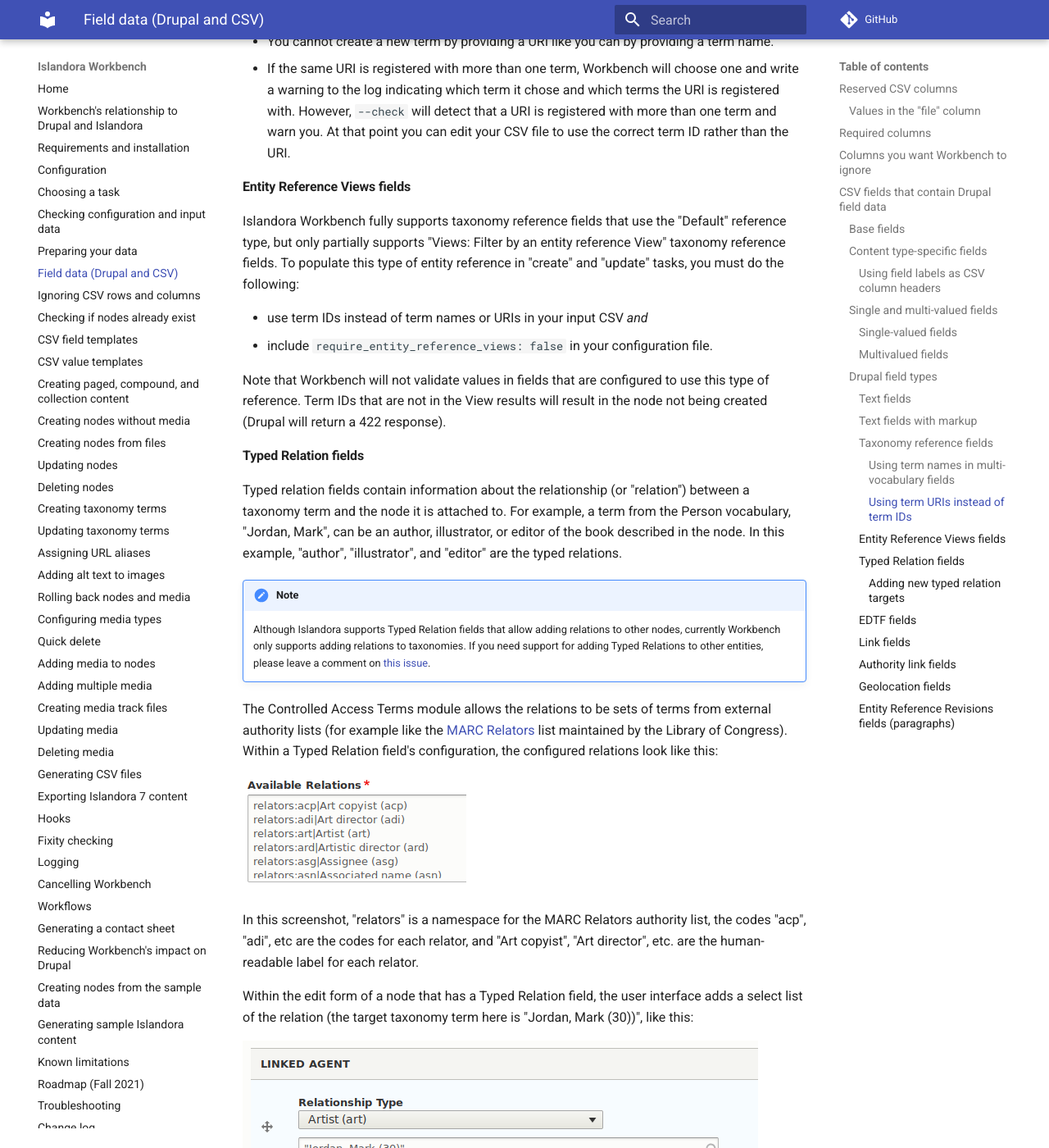
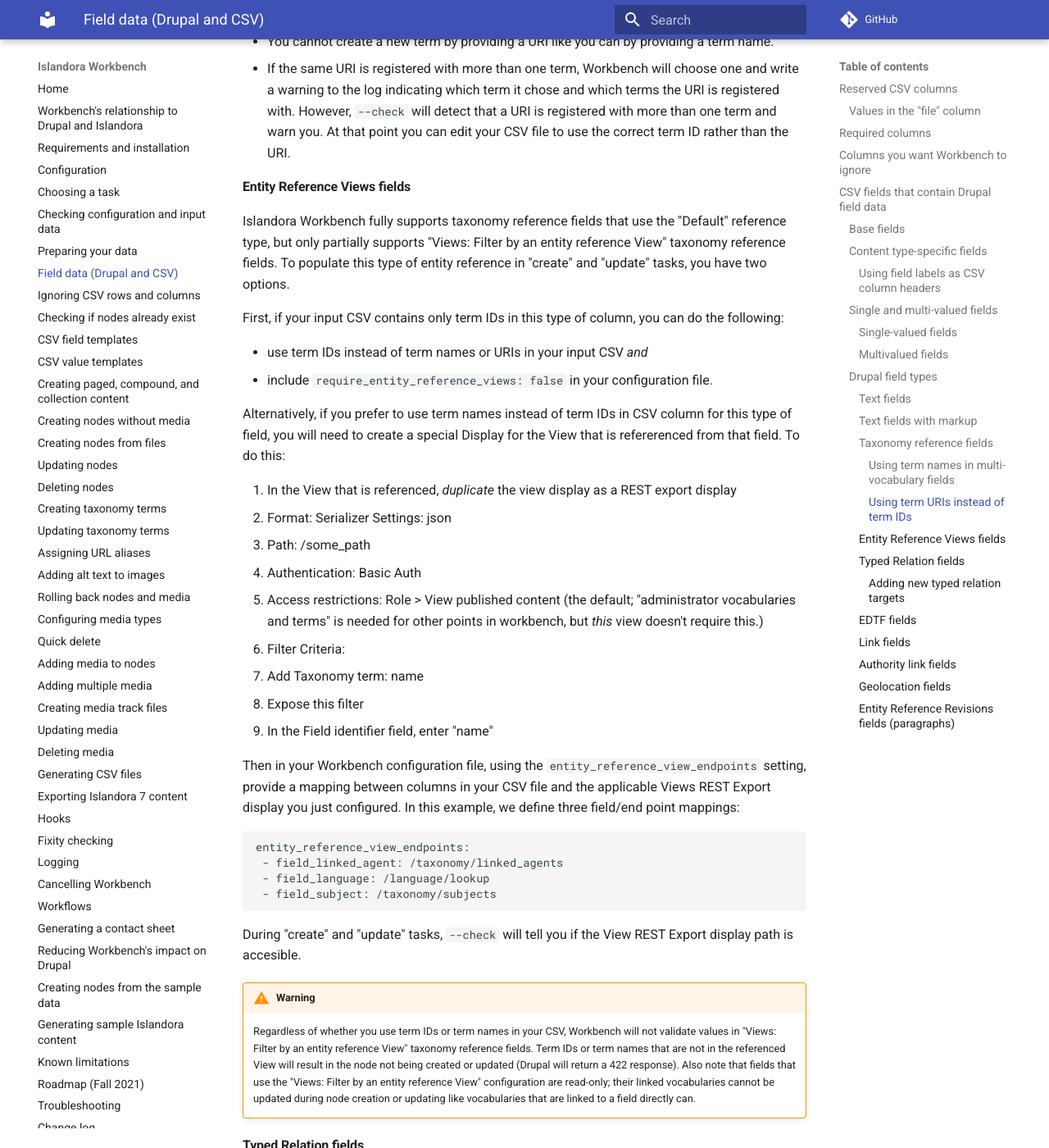
Before and after one commit to mjordan/islandora_workbench_docs, an MkDocs documentation site: the page built from docs/fields.md, in a window 1280 px wide and 1400 px high, scrolled down 15044 px. Shown: the whole window at 82% size. Built offline with MkDocs 1.6.1 and Material for MkDocs 9.7.7, drawn with Linux system fonts in a browser that asks for light colours; comment, search, counter and statistics services are not loaded.

Commit message:
Updated docs on using Entity Reference Views fields.

````diff
--- a/docs/fields.md
+++ b/docs/fields.md
@@ -346,13 +346,38 @@
 
 #### Entity Reference Views fields
 
-Islandora Workbench fully supports taxonomy reference fields that use the "Default" reference type, but only partially supports "Views: Filter by an entity reference View" taxonomy reference fields. To populate this type of entity reference in "create" and "update" tasks, you must do the following:
+Islandora Workbench fully supports taxonomy reference fields that use the "Default" reference type, but only partially supports "Views: Filter by an entity reference View" taxonomy reference fields. To populate this type of entity reference in "create" and "update" tasks, you have two options.
+
+First, if your input CSV contains only term IDs in this type of column, you can do the following:
 
 * use term IDs instead of term names or URIs in your input CSV *and*
 * include `require_entity_reference_views: false` in your configuration file.
 
-Note that Workbench will not validate values in fields that are configured to use this type of reference. Term IDs that are not in the View results will result in the node not being created (Drupal will return a 422 response).
+Alternatively, if you prefer to use term names instead of term IDs in CSV column for this type of field, you will need to create a special Display for the View that is refererenced from that field. To do this:
 
+1. In the View that is referenced, _duplicate_ the view display as a REST export display
+2. Format: Serializer Settings: json
+3. Path: /some_path
+4. Authentication: Basic Auth
+5. Access restrictions: Role > View published content (the default; "administrator vocabularies and terms" is needed for other points in workbench, but *this* view doesn't require this.)
+6. Filter Criteria:
+   1. Add Taxonomy term: name
+   1. Expose this filter
+   1. In the Field identifier field, enter "name"
+
+Then in your Workbench configuration file, using the `entity_reference_view_endpoints` setting, provide a mapping between columns in your CSV file and the applicable Views REST Export display you just configured. In this example, we define three field/end point mappings:
+
+```
+entity_reference_view_endpoints:
+ - field_linked_agent: /taxonomy/linked_agents
+ - field_language: /language/lookup
+ - field_subject: /taxonomy/subjects
+```
+
+During "create" and "update" tasks, `--check` will tell you if the View REST Export display path is accesible.
+
+!!! warning
+    Regardless of whether you use term IDs or term names in your CSV, Workbench will not validate values in "Views: Filter by an entity reference View" taxonomy reference fields. Term IDs or term names that are not in the referenced View will result in the node not being created or updated (Drupal will return a 422 response). Also note that fields that use the "Views: Filter by an entity reference View" configuration are read-only; their linked vocabularies cannot be updated during node creation or updating like vocabularies that are linked to a field directly can.
 
 #### Typed Relation fields
 
````
Also changed, not shown: docs/changelog.md (+2 -1 lines), docs/configuration.md (+1 -0 lines).
